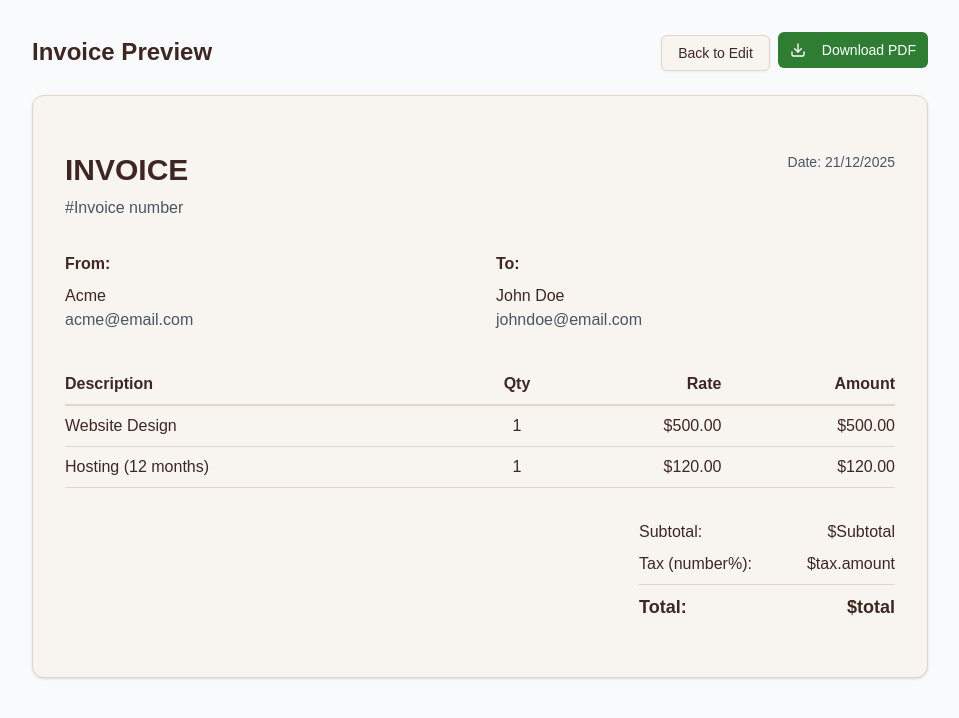
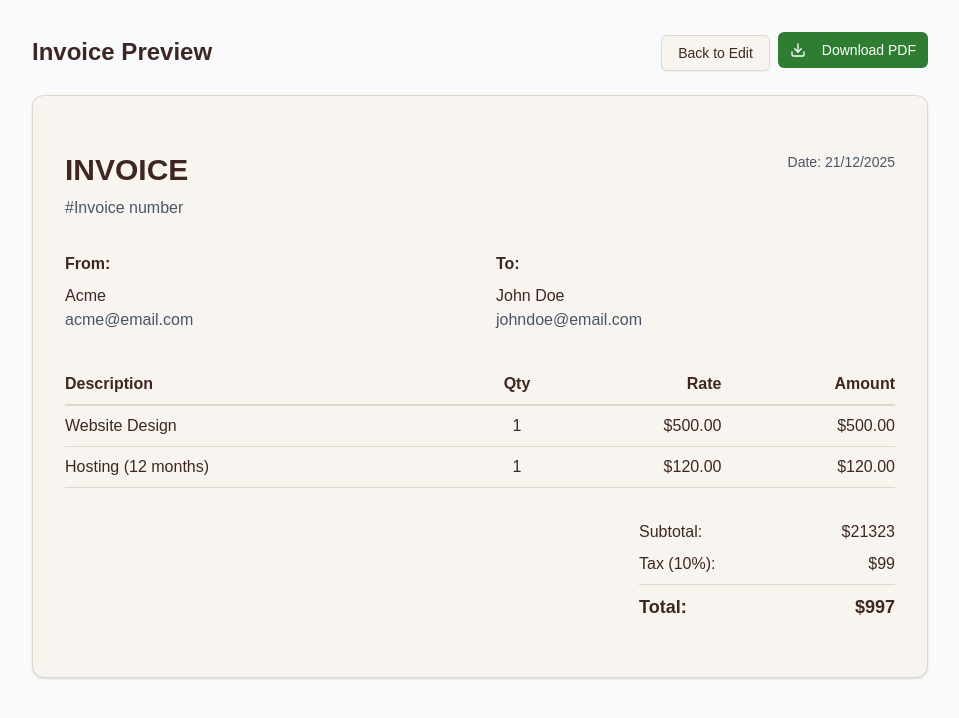
Before and after one commit to NeilRow56/inv16_nov25, a Next.js app: page / in a window 1280 px wide. Both pictures are taken after a click on the button "Preview". Shown: the top 718 px of the page, without its empty margins (160-1119 px from the left). Built offline with nearby package versions, Linux system fonts and the light colour scheme.

Commit message:
tweaks to invoice-preview

```diff
--- a/src/components/invoice/invoice-preview.tsx
+++ b/src/components/invoice/invoice-preview.tsx
@@ -110,18 +110,15 @@ export function InvoicePreview({ onBack }: InvoicePreviewProps) {
               <div className='w-64 space-y-2'>
                 <div className='flex justify-between'>
                   <span>Subtotal:</span>
-                  <span>$Subtotal</span>
+                  <span>$21323</span>
                 </div>
                 <div className='flex justify-between'>
-                  <span>
-                    Tax ({typeof 0}
-                    %):
-                  </span>
-                  <span>$tax.amount</span>
+                  <span>Tax (10%):</span>
+                  <span>$99</span>
                 </div>
                 <div className='flex justify-between border-t pt-2 text-lg font-bold'>
                   <span>Total:</span>
-                  <span>$total</span>
+                  <span>$997</span>
                 </div>
               </div>
             </div>
```
